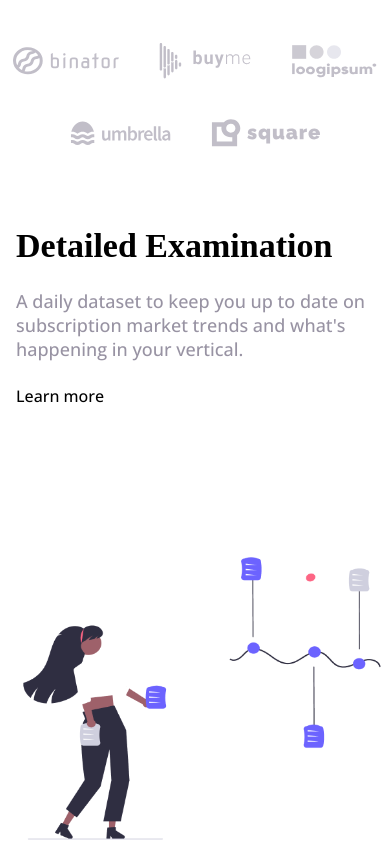
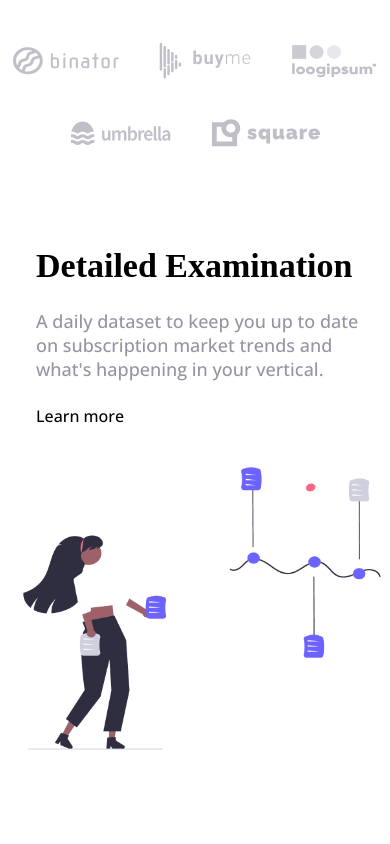
Before and after one commit to KoRnaholic/Homework-N6, a plain HTML site: page index.html in a window 390 px wide. Shown: the part 806-1650 px from the top of the page. After the commit the page ends 1560 px from the top, so only its background shows below. Drawn offline with Linux system fonts and the light colour scheme.

Commit message:
finall commit

```diff
--- a/src/styles/styles.css
+++ b/src/styles/styles.css
@@ -178,6 +178,7 @@ nav ul{
     .girl-image{
         width: 388px;
         height: 339px;
+        padding-left: 0;
     }
     .content-wrapper{
         margin-top: 10px;
@@ -225,10 +226,14 @@ nav ul{
     .details-box{
         flex-direction: column-reverse;
         padding-left: 30px;
+        gap: 20px;
     }
 
     .details-section{
         gap: 80px;
     }
+    .details-wrapper{
+        padding: 20px;
+    }
 
 }
```
